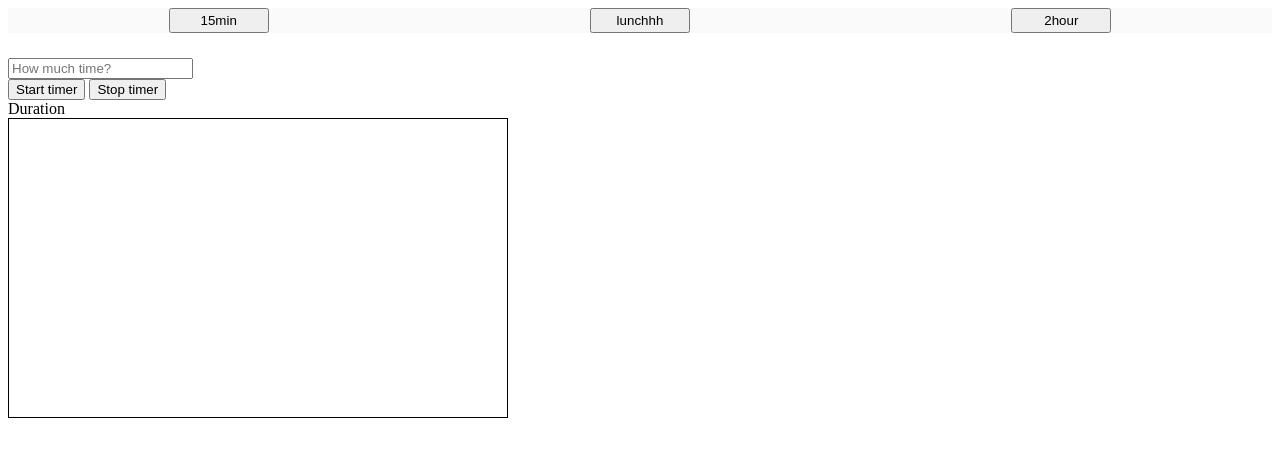
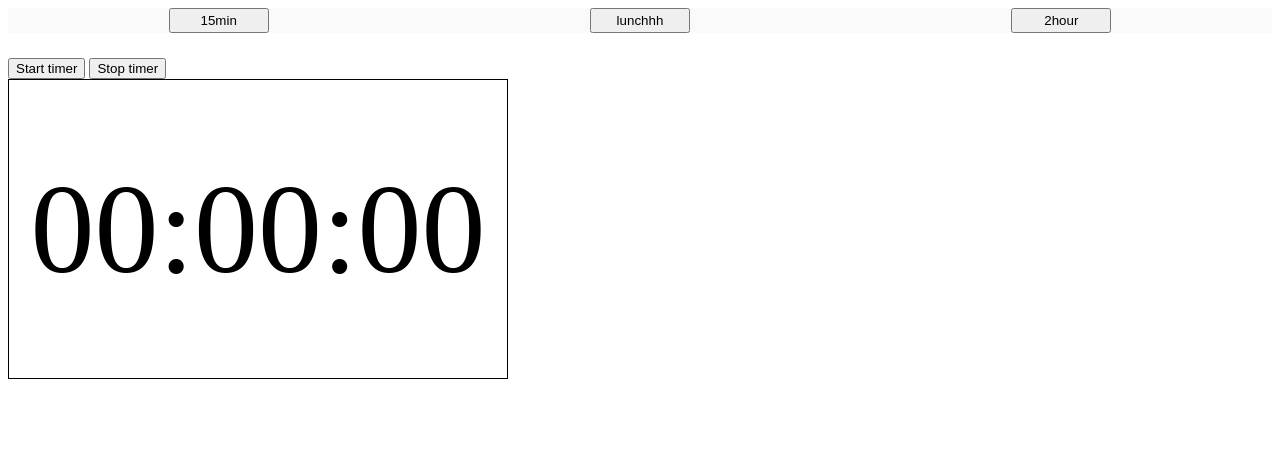
Before and after one commit to 30DaysofVanilla/countdown_clock, a plain HTML site: page index.html in a window 1280 px wide. Drawn offline with Linux system fonts and the light colour scheme.

Commit message:
add basic style

```diff
--- a/index.html
+++ b/index.html
@@ -11,13 +11,15 @@
       <button data-time="1hr">lunchhh</button>
       <button data-time="2hr">2hour</button>
     </div>
-    <form id="timerForm">
-      <input id="timerInput" placeholder="How much time?" type="number"></input>
-    </form>
     <button id="startTimer">Start timer</button>
     <button id="stopTimer">Stop timer</button>
-    <div id="timerDuration">Duration</div>
-    <div id='timer'></div>
+    <div id="timer">
+      <span id="hour" class='time'></span>
+      <span>:</span>
+      <span id="minute" class='time'></span>
+      <span>:</span>
+      <span id="second" class='time'></span>
+    </div>
     <script src='index.js' type="text/javascript"></script>
   </body>
 </html>
--- a/index.js
+++ b/index.js
@@ -5,6 +5,7 @@ document.addEventListener('DOMContentLoaded', () => {
   const form = document.getElementById('timerForm');
   const input = document.getElementById('timerInput');
   let timerDuration;
+  [].map.call(document.getElementsByClassName('time'), (el) => el.innerHTML = '00');
 
   function startTimer(){
     window.timerInterval = setInterval(()=>{
@@ -20,7 +21,7 @@ document.addEventListener('DOMContentLoaded', () => {
   function stopTimer(interval){
     return window.clearInterval(interval);
   }
-  //convert 1, 2, .15 ---> 01:00:00, 02:00:00, 00:15:00,
+
   function convertTime(time){
     time = time.includes('.') ? `00${time}` : time;
     const [hour = '00', min = '00'] = time.split('.');
@@ -40,7 +41,7 @@ document.addEventListener('DOMContentLoaded', () => {
     const duration = e.srcElement.getAttribute('data-time');
     const time = duration.includes('m') ?
     `.${duration.replace(/[^0-9]/g,'')}` : `${duration.replace(/[^0-9]/g,'')}`;
-    console.log('convertTime evaluates to', convertTime(time));
+    timerDuration = conertTime(time);
     })
 
 });
--- a/styles.css
+++ b/styles.css
@@ -1,6 +1,7 @@
 html {
   box-sizing: border-box;
 }
+
 *, *:before, *:after {
   box-sizing: inherit;
 }
@@ -24,5 +25,8 @@ html {
   border: 1px solid black;
   height: 300px;
   width: 500px;
-
+  display: flex;
+  justify-content: center;
+  align-items: center;
+  font-size: 8rem;
 }
```
